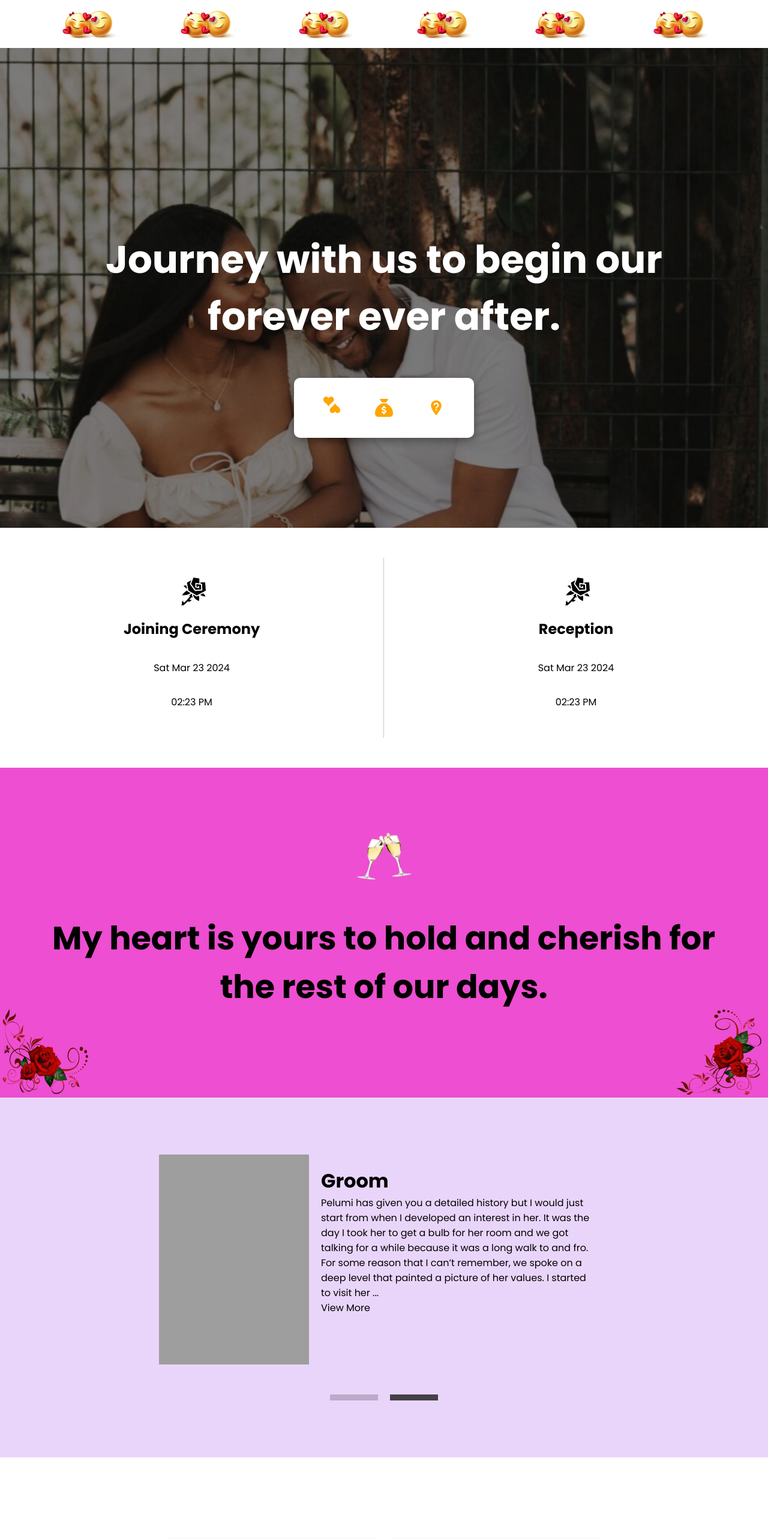
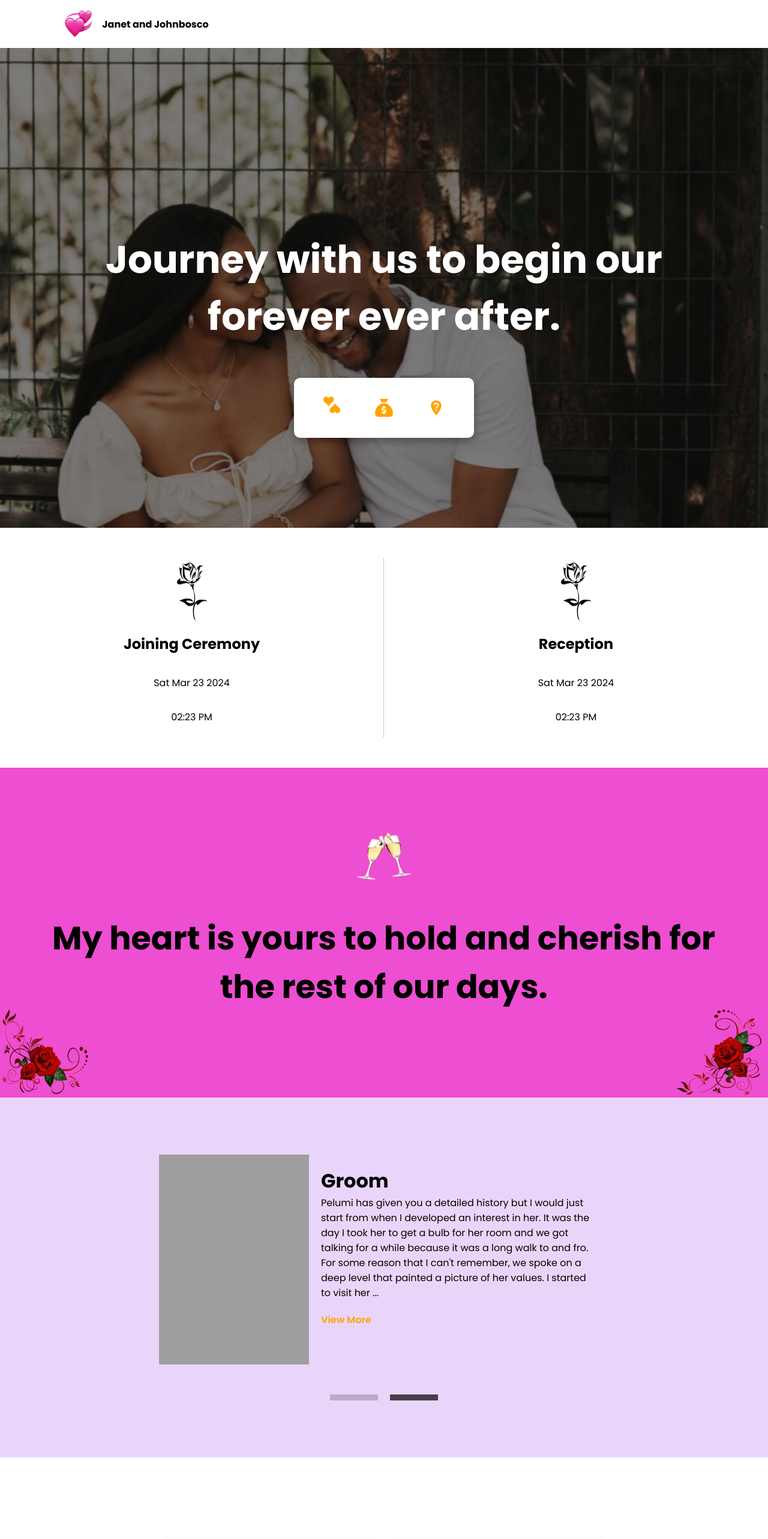
Before and after one commit to harzyz/wedding_day, a React (Create React App) app: page / in a window 1280 px wide. Shown: the top 2566 px of the page at 60% size. Built offline with nearby package versions, Linux system fonts and the light colour scheme; grey boxes are pictures that could not be loaded.

Commit message:
clean up couple story

```diff
--- a/src/components/aboutCouple/aboutCouple.jsx
+++ b/src/components/aboutCouple/aboutCouple.jsx
@@ -4,8 +4,6 @@ import styles from "./aboutCouple.module.css";
 
 const AboutCouple = ({ setGroomModal, setBrideModal }) => {
   const [groom, setGroom] = useState(false);
-  // const [groomModal, setGroomModal] = useState(false)
-  // const [brideModal, setBrideModal] = useState(false)
 
   useEffect(() => {
     setTimeout(() => {
@@ -13,26 +11,6 @@ const AboutCouple = ({ setGroomModal, setBrideModal }) => {
     }, 30000);
   }, [groom]);
 
-  // const LoveStory = [
-  //   {
-  //     id: 1,
-  //     thubnail: '',
-  //     couple: 'Groom',
-  //     story: ''
-  //   },
-  //   {
-  //     id: 2,
-  //     thubnail: '',
-  //     couple: 'Groom',
-  //     story: ''
-  //   },
-  // ]
-  // const closeGroomModal = () =>{
-  //   setGroomModal(false)
-  // }
-  // const closeBrideModal = () =>{
-  //   setBrideModal(false)
-  // }
 
   return (
     <div className={styles.wrapper}>
@@ -51,9 +29,9 @@ const AboutCouple = ({ setGroomModal, setBrideModal }) => {
               from when I developed an interest in her. It was the day I took
               her to get a bulb for her room and we got talking for a while
               because it was a long walk to and fro. For some reason that I
-              can’t remember, we spoke on a deep level that painted a picture of
+              can't remember, we spoke on a deep level that painted a picture of
               her values. I started to visit her ...
-              <div onClick={() => setGroomModal(true)}>View More</div>
+              <div className={styles.view_more} onClick={() => setGroomModal(true)}>View More</div>
             </article>
           </div>
         </div>
@@ -70,14 +48,14 @@ const AboutCouple = ({ setGroomModal, setBrideModal }) => {
           <div className={styles.couple_story}>
             <h1>Bride</h1>
             <article>
-              Okay, let’s quickly take a walk down memory lane. It was the year
+              Okay, let's quickly take a walk down memory lane. It was the year
               2018, I was posted to a village called Igbemo in Ekiti state for
               NYSC. And school/service was set to resume in January as the camp
               ended in December. Being that Igbemo is a village, all the corpers
               are usually familiar with one another and of course, old corp
               members try to make the new ones feel welcome. My first encounter
               with Peter was on one of those ....
-              <div onClick={() => setBrideModal(true)}>View More</div>
+              <div className={styles.view_more} onClick={() => setBrideModal(true)}>View More</div>
             </article>
           </div>
         </div>
--- a/src/components/aboutCouple/aboutCouple.module.css
+++ b/src/components/aboutCouple/aboutCouple.module.css
@@ -10,6 +10,11 @@
 }
 .couple_story h1{
   margin: 0;
+}
+.view_more{
+  color: orange;
+  margin-top: 20px;
+  font-weight: 600;
 }
 .inner_wrapper{
   cursor: pointer;
@@ -88,4 +93,14 @@
     overflow-y: scroll;
     padding: 10px;
   }
+  .scrolled{
+    height: 5px;
+    width: 50px;
+    border-radius: 10px;
+  }
+  .scrolled2{
+    height: 5px;
+    width: 50px;
+    border-radius: 10px;
+  }
 }
--- a/src/components/hero/hero.module.css
+++ b/src/components/hero/hero.module.css
@@ -41,7 +41,7 @@
   animation: fade-out linear;
   animation-duration: 3s ;
   /* animation-timeline: view(); */
-  animation-range: entry;
+  /* animation-range: entry; */
 }
 @keyframes fade-out {
   from { opacity: 0.4;}
@@ -62,7 +62,7 @@
 }
 @media screen and (max-width: 700px) {
   .wrapper {
-    height: 400px;
+    height: 500px;
   }
   .inner_wrapper h1 {
     font-size: 20px;
--- a/src/components/modal/modal.jsx
+++ b/src/components/modal/modal.jsx
@@ -1,11 +1,12 @@
-import React, { useEffect } from 'react';
-import styles from './modal.module.css'
+import React, { useEffect } from "react";
+import { IoMdCloseCircleOutline } from "react-icons/io";
+import styles from "./modal.module.css";
 
 const Modal = ({ isOpen, onClose, children }) => {
-  const toggleBodyOverflow = open => {
+  const toggleBodyOverflow = (open) => {
     const body = document.body;
     if (body) {
-      body.style.overflow = open ? 'hidden' : 'unset';
+      body.style.overflow = open ? "hidden" : "unset";
     }
   };
 
@@ -19,15 +20,16 @@ const Modal = ({ isOpen, onClose, children }) => {
         <div
           className={styles.modalWrapper}
           onClick={onClose}
-          style={{ zIndex: 1000 }}
-        >
+          style={{ zIndex: 1000 }}>
           <div
             style={{
-              background: '#ffffff',
+              background: "#ffffff",
             }}
             className={styles.modal_inner_wrapper}
-            onClick={e => e.stopPropagation()}
-          >
+            onClick={(e) => e.stopPropagation()}>
+            <div className={styles.close_icon}>
+              <IoMdCloseCircleOutline onClick={onClose} />
+            </div>
             {children}
           </div>
         </div>
--- a/src/components/modal/modal.module.css
+++ b/src/components/modal/modal.module.css
@@ -13,6 +13,15 @@
 }
 .modal_inner_wrapper{
   border-radius: 20px;
+  padding-bottom: 30px;
+}
+.close_icon{
+  font-size: 35px;
+  width: 100%;
+  display: flex;
+  justify-content: end;
+  padding: 15px 50px;
+  color: grey;
 }
 @media screen and (max-width: 700px) {
   .modal_inner_wrapper{
@@ -20,7 +29,11 @@
     height: 100%;
     border-radius: none;
     display: flex;
+    flex-direction: column;
     align-items: center;
     justify-content: center;
   }
+  .close_icon{
+    padding-right: 20px;
+  }
 }
--- a/src/components/navbar/navbar.jsx
+++ b/src/components/navbar/navbar.jsx
@@ -1,6 +1,6 @@
 import React from 'react'
 import styles from './navbar.module.css'
-import emoji from '../../assets/images/loveEmoji.jpg'
+import emoji from '../../assets/images/loveEmo.jpg'
 
 const Navbar = () => {
   return (
@@ -8,21 +8,7 @@ const Navbar = () => {
       <div className={styles.emoji}>
         <img src={emoji} alt="" />
       </div>
-      <div className={styles.emoji}>
-        <img src={emoji} alt="" />
-      </div>
-      <div className={styles.emoji}>
-        <img src={emoji} alt="" />
-      </div>
-      <div className={styles.emoji}>
-        <img src={emoji} alt="" />
-      </div>
-      <div className={styles.emoji}>
-        <img src={emoji} alt="" />
-      </div>
-      <div className={styles.emoji}>
-        <img src={emoji} alt="" />
-      </div>
+      <b>Janet and Johnbosco</b>
     </nav>
   )
 }
--- a/src/components/navbar/navbar.module.css
+++ b/src/components/navbar/navbar.module.css
@@ -7,7 +7,7 @@
   padding: 0 100px;
   z-index: 200;
   display: flex;
-  justify-content: space-between;
+  gap: 10px;
   align-items: center;
 }
 .emoji{
--- a/src/components/reception/reception.jsx
+++ b/src/components/reception/reception.jsx
@@ -1,24 +1,29 @@
-import React from 'react'
-import styles from './reception.module.css'
-import { GiRose } from "react-icons/gi";
+import React from "react";
+import styles from "./reception.module.css";
+// import { GiRose } from "react-icons/gi";
+import blackrose from "../../assets/images/blackrose.png";
 
 const Reception = () => {
   return (
     <div className={styles.wrapper}>
       <div className={styles.left_side}>
-        <GiRose size={50} />
+        <div className={styles.blackrose}>
+          <img src={blackrose} alt="" />
+        </div>
         <h2>Joining Ceremony</h2>
         <p>Sat Mar 23 2024</p>
         <p>02:23 PM</p>
       </div>
       <div className={styles.right_side}>
-        <GiRose size={50} />
+        <div className={styles.blackrose}>
+          <img src={blackrose} alt="" />
+        </div>
         <h2>Reception</h2>
         <p>Sat Mar 23 2024</p>
         <p>02:23 PM</p>
       </div>
     </div>
-  )
-}
+  );
+};
 
-export default Reception
+export default Reception;
--- a/src/components/reception/reception.module.css
+++ b/src/components/reception/reception.module.css
@@ -28,7 +28,14 @@
   animation-timeline: view();
   animation-range: entry;
 }
-
+.blackrose{
+  width: 50px;
+  height: 100px;
+}
+.blackrose img{
+  width: 100%;
+  height: 100%;
+}
 @keyframes fade_in  {
   /* from {scale: .8; opacity: 0;} */
   to {scale: 1; opacity: 1;}
--- a/src/components/weddingNote/weddingNote.module.css
+++ b/src/components/weddingNote/weddingNote.module.css
@@ -8,6 +8,7 @@
   justify-content: center;
   position: relative;
   text-align: center;
+  padding: 15px;
 }
 .wrapper h1{
   font-size: 54px;
--- a/src/pages/homePage/homePage.jsx
+++ b/src/pages/homePage/homePage.jsx
@@ -8,7 +8,6 @@ import WeddingNote from "../../components/weddingNote/weddingNote";
 import AboutCouple from "../../components/aboutCouple/aboutCouple";
 import MorePictures from "../../components/morePictures/morePictures";
 import Modal from "../../components/modal/modal";
-import { IoMdCloseCircleOutline } from "react-icons/io";
 import Footer from "../../components/footer/footer";
 
 const HomePage = () => {
@@ -33,9 +32,7 @@ const HomePage = () => {
       <Footer />
       <Modal isOpen={groomModal} onClose={closeGroomModal}>
         <div className={styles.modal_content}>
-          <div className={styles.close_icon}>
-            <IoMdCloseCircleOutline onClick={closeGroomModal} />
-          </div>
+
           <p>
             Pelumi has given you a detailed history but I would just start from
             when I developed an interest in her. It was the day I took her to
@@ -56,11 +53,11 @@ const HomePage = () => {
       </Modal>
       <Modal isOpen={brideModal} onClose={closeBrideModal}>
         <div className={styles.modal_content}>
-          <div className={styles.close_icon}>
+          {/* <div className={styles.close_icon}>
             <IoMdCloseCircleOutline onClick={closeBrideModal} />
-          </div>
+          </div> */}
           <p>
-            Okay, let’s quickly take a walk down memory lane. It was the year
+            Okay, let's quickly take a walk down memory lane. It was the year
             2018, I was posted to a village called Igbemo in Ekiti state for
             NYSC. And school/service was set to resume in January as the camp
             ended in December. Being that Igbemo is a village, all the corpers
--- a/src/pages/homePage/homePage.module.css
+++ b/src/pages/homePage/homePage.module.css
@@ -14,9 +14,9 @@
   to { scale: 1 1;}
 }
 .modal_content{
-  padding: 30px;
+  padding: 0px 30px;
   width: 500px;
-  height: 500px;
+  height: 400px;
   overflow-y: scroll;
 }
 .close_icon{
@@ -24,6 +24,18 @@
   width: 100%;
   display: flex;
   justify-content: end;
+  /* color: grey; */
+}
+.modal_content::-webkit-scrollbar{
+  width: 5px;
+}
+.modal_content::-webkit-scrollbar-thumb{
+  background-color: rgb(0, 0, 0, 0.5);
+}
+.modal_content::-webkit-scrollbar-track{
+  border-top: 2px solid rgb(0, 0, 0, 0.3);
+  border-bottom: 2px solid rgb(0, 0, 0, 0.3);
+  background-color: #FFF;
 }
 @media screen and (max-width: 700px) {
   .modal_content{
```
Also changed, not shown: src/assets/images/blackrose.png (added), 1 other file (tests, documents, lock files or other folders).
